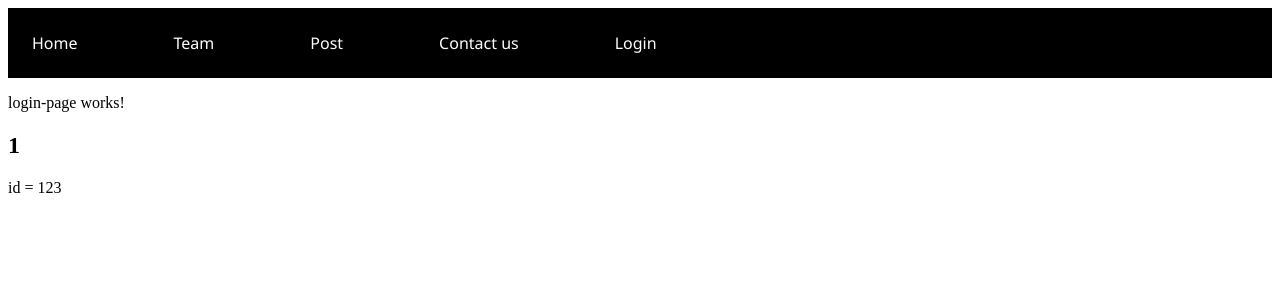
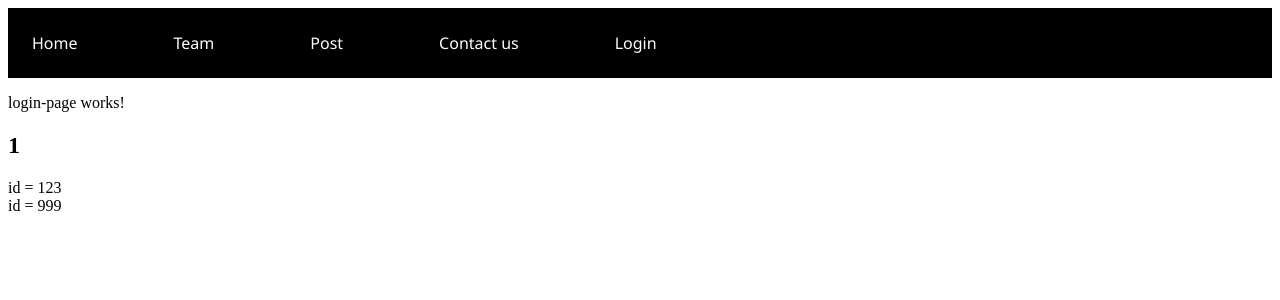
Before and after one commit to amsauravkumar/Angular-repo, an Angular app: page /login/1/edit in a window 1280 px wide. Shown: the top 300 px of the page. Built offline with nearby package versions, Linux system fonts and the light colour scheme.

Commit message:
retriving query params

```diff
--- a/src/app/modules/login/login-page/login-page.component.html
+++ b/src/app/modules/login/login-page/login-page.component.html
@@ -9,3 +9,7 @@
 <div><a [routerLink]="['/login/500']">id = 500</a></div>-->
 
 <div (click) = "routeFunction(123)">id = 123</div>
+
+<div (click) = "routeFunction(999)">id = 999</div>
+
+<button *ngIf="allowEdit">Edit</button>
--- a/src/app/modules/login/login-page/login-page.component.ts
+++ b/src/app/modules/login/login-page/login-page.component.ts
@@ -1,5 +1,7 @@
 import { Component, OnInit } from '@angular/core';
 import { ActivatedRoute, Params, Router } from '@angular/router';
+
+
 
 @Component({
   selector: 'app-login-page',
@@ -8,25 +10,35 @@ import { ActivatedRoute, Params, Router } from '@angular/router';
 })
 export class LoginPageComponent implements OnInit {
 
+  allowEdit = false;
+
   user: {
     id: number;
   }
   constructor(private activeRoute: ActivatedRoute, private _route: Router) { }
 
   ngOnInit() {
+    console.log(this.activeRoute.snapshot.params['id'])
     this.user = {
       id: this.activeRoute.snapshot.params['id']
     }
+    console.log(this.activeRoute.snapshot.queryParams.allowLoading)
     this.activeRoute.params
       .subscribe((params: Params) => {
         this.user.id = params['id']
+      })
+
+      this.activeRoute.queryParams
+      .subscribe((params: Params) => {
+        this.allowEdit = +  params['allowLoading'] === 1 ? true:false;
+        console.log(this.allowEdit)
       })
 
   }
 
 
   routeFunction(id : number) {
-    this._route.navigate(['login', id, 'edit'], {queryParams: {allowLoading :1} , fragment: 'loading'});
+    this._route.navigate(['login', id, 'edit'], {queryParams: {allowLoading: id === 123? 1:0} , fragment: 'loading'});
   }
 
 }
```
